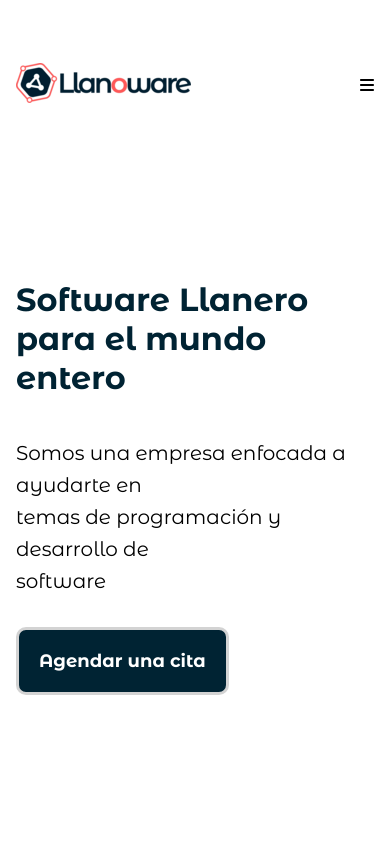
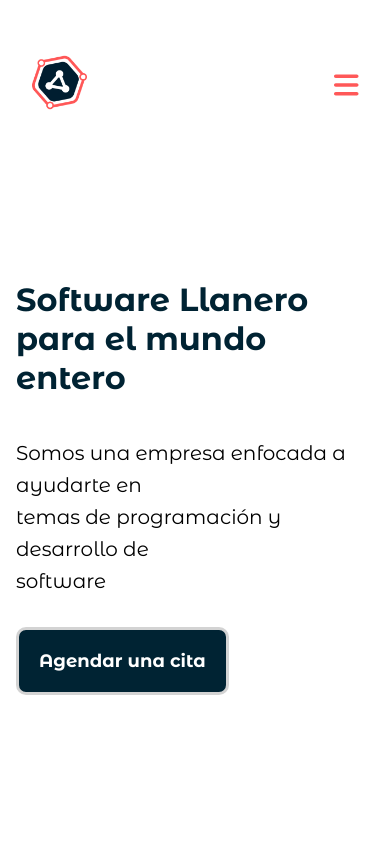
Before and after one commit to 80asv/llanoware, a React (Create React App) app: page / in a window 390 px wide. Shown: the top 844 px of the page. Built offline with nearby package versions, Linux system fonts and the light colour scheme.

Commit message:
algunos errores corregidos

```diff
--- a/src/components/Header/Header.css
+++ b/src/components/Header/Header.css
@@ -26,19 +26,22 @@ nav{
 .Llanoware-small{
     width: 55px;
 }
-.btn-menu{
-    position: absolute;
-    right: 30px;
-    top: 31px;
-    cursor: pointer;
-    transition: all 300ms ease;
+
+.btn-open{
+    display: none;
+    font-size: 28px;
+    color: #ff5858;
 }
+
 
 @media screen and (max-width: 660px){
     nav{
-        padding: 50px 1rem 0;
+        padding: 50px 2rem 0;
     }
     .items{
         display: none;
     }
+    .btn-open{
+        display: block;
+    }
 }
--- a/src/components/Header/Header.js
+++ b/src/components/Header/Header.js
@@ -12,7 +12,7 @@ import { faBars } from '@fortawesome/free-solid-svg-icons';
 
 const Header = () => {
 	const [ancho] = useState(window.innerWidth);
-	const [isSmall, setIsSmall] = useState(false);
+	const [isSmall, setIsSmall] = useState(true);
 	const estadoMenu = useContext(MenuContext);
 
 	const handleResize = () => {
@@ -51,7 +51,7 @@ const Header = () => {
 					<Links end activeclassname="active" to="/nosotros">Nosotros</Links>
 					<BtnAgendar/>
 				</div>
-				<div onClick={handleClick}><FontAwesomeIcon icon={faBars}/></div>
+				<div className='btn-open' onClick={handleClick}><FontAwesomeIcon icon={faBars}/></div>
 			</nav>
 		</header>
 	)
--- a/src/components/MenuDesplegable/MenuDesplegable.css
+++ b/src/components/MenuDesplegable/MenuDesplegable.css
@@ -7,7 +7,7 @@
     left: 0;
     height: 283px;
     width: 100%;
-    background-color: #eef2ff;
+    background-color: #f4f5f9;
     overflow: overlay;
     display: flex;
     flex-direction: column;
@@ -37,20 +37,21 @@
     text-decoration: none;
     padding: 12px;
 }
-
-
 .menu.close{
     transform: translateY(-288px);
 }
-
 .panel.hidden{
     opacity: 0;
     visibility: hidden;
 }
-.btn-open{
+.btn-close{
     position: absolute;
     right: 30px;
     top: 31px;
     cursor: pointer;
     transition: all 300ms ease;
 }
+.btn-close > *{
+    font-size: 26px;
+    color: #002333;
+}
--- a/src/components/MenuDesplegable/MenuDesplegable.js
+++ b/src/components/MenuDesplegable/MenuDesplegable.js
@@ -1,8 +1,9 @@
 import React, { useContext, useRef } from 'react'
 import { MenuContext } from '../../context/MenuContext';
 import { NavLink } from 'react-router-dom';
-import styled from 'styled-components'
 import './MenuDesplegable.css'
+import { FontAwesomeIcon } from '@fortawesome/react-fontawesome';
+import { faXmark } from '@fortawesome/free-solid-svg-icons';
 
 
 const MenuDesplegable = () => {
@@ -16,11 +17,11 @@ const MenuDesplegable = () => {
         <div>
             <div className={`panel ${estadoMenu.menu ? 'visible' : 'hidden'}`} onClick={handleClick}></div>
             <div className={`menu ${estadoMenu.menu ? 'open' : 'close'}`}>
-                <div className='btn-open' onClick={handleClick}>Cerrar</div>
+                <div className='btn-close' onClick={handleClick}><FontAwesomeIcon icon={faXmark}/></div>
                 <div className='enlaces'>
-                    <NavLink className="enlace" end activeclassname="active" to="/">Inicio</NavLink>
-                    <NavLink className="enlace" end activeclassname="active" to="/nosotros">Nosotros</NavLink>
-                    <NavLink className="enlace" end activeclassname="active" to="/agendar">Agenda una tutoria</NavLink>
+                    <NavLink className="enlace" end activeclassname="active" to="/" onClick={handleClick}>Inicio</NavLink>
+                    <NavLink className="enlace" end activeclassname="active" to="/nosotros" onClick={handleClick}>Nosotros</NavLink>
+                    <NavLink className="enlace" end activeclassname="active" to="/agendar" onClick={handleClick}>Agenda una tutoria</NavLink>
                 </div>
             </div>
         </div>
--- a/src/components/Sections/Areas.js
+++ b/src/components/Sections/Areas.js
@@ -18,10 +18,10 @@ export const Areas = () => {
     <section className='areas'>
         <h2>Areas enfocadas</h2>
         <Tarjetas className='cards'>
-            <Card titulo="NOse" urlImg="https://www.placeimg.com/300/300/animals" descripcion="Despliegue de paginas web, manejo de frameworks" transicion="fade-down-left"/>
-            <Card titulo="Proyectos Universitarios" urlImg="https://www.placeimg.com/300/300/people" descripcion="Temas visto en clase que son complicados" transicion="fade-up-left"/>
-            <Card titulo="Proyectos personales" urlImg="https://www.placeimg.com/300/300/nature" descripcion="Solucionamos errores y refactorizamos tu código" transicion="fade-down-right"/>
-            <Card titulo="Desarrollo web" urlImg="https://www.placeimg.com/300/300/tech" descripcion="Despliegue de paginas web, manejo de frameworks" transicion="fade-up-right"/>
+            <Card titulo="NOse" urlImg="https://www.placeimg.com/300/300/animals" descripcion="Despliegue de paginas web, manejo de frameworks" transicion="fade-up"/>
+            <Card titulo="Proyectos Universitarios" urlImg="https://www.placeimg.com/300/300/people" descripcion="Temas visto en clase que son complicados" transicion="fade-up"/>
+            <Card titulo="Proyectos personales" urlImg="https://www.placeimg.com/300/300/nature" descripcion="Solucionamos errores y refactorizamos tu código" transicion="fade-up"/>
+            <Card titulo="Desarrollo web" urlImg="https://www.placeimg.com/300/300/tech" descripcion="Despliegue de paginas web, manejo de frameworks" transicion="fade-up"/>
         </Tarjetas>
     </section>
   )
```
